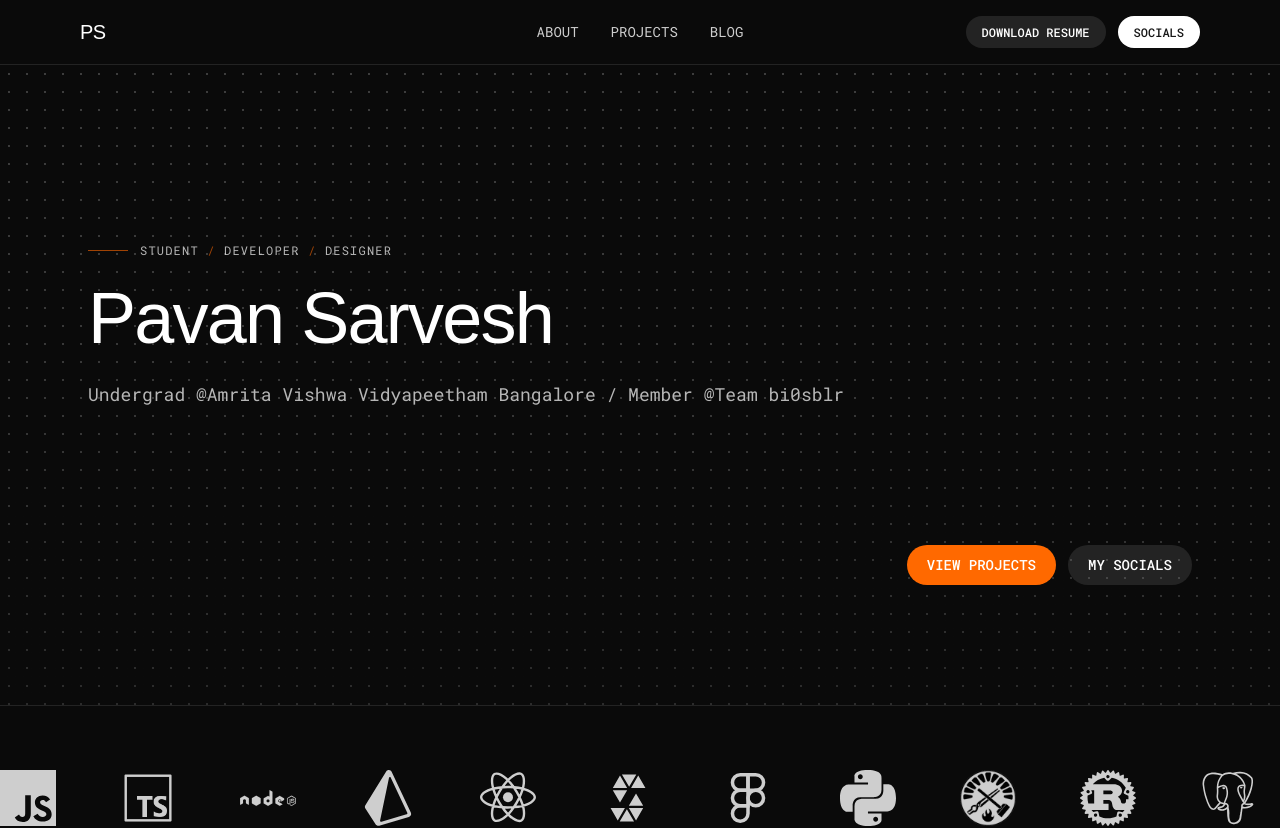
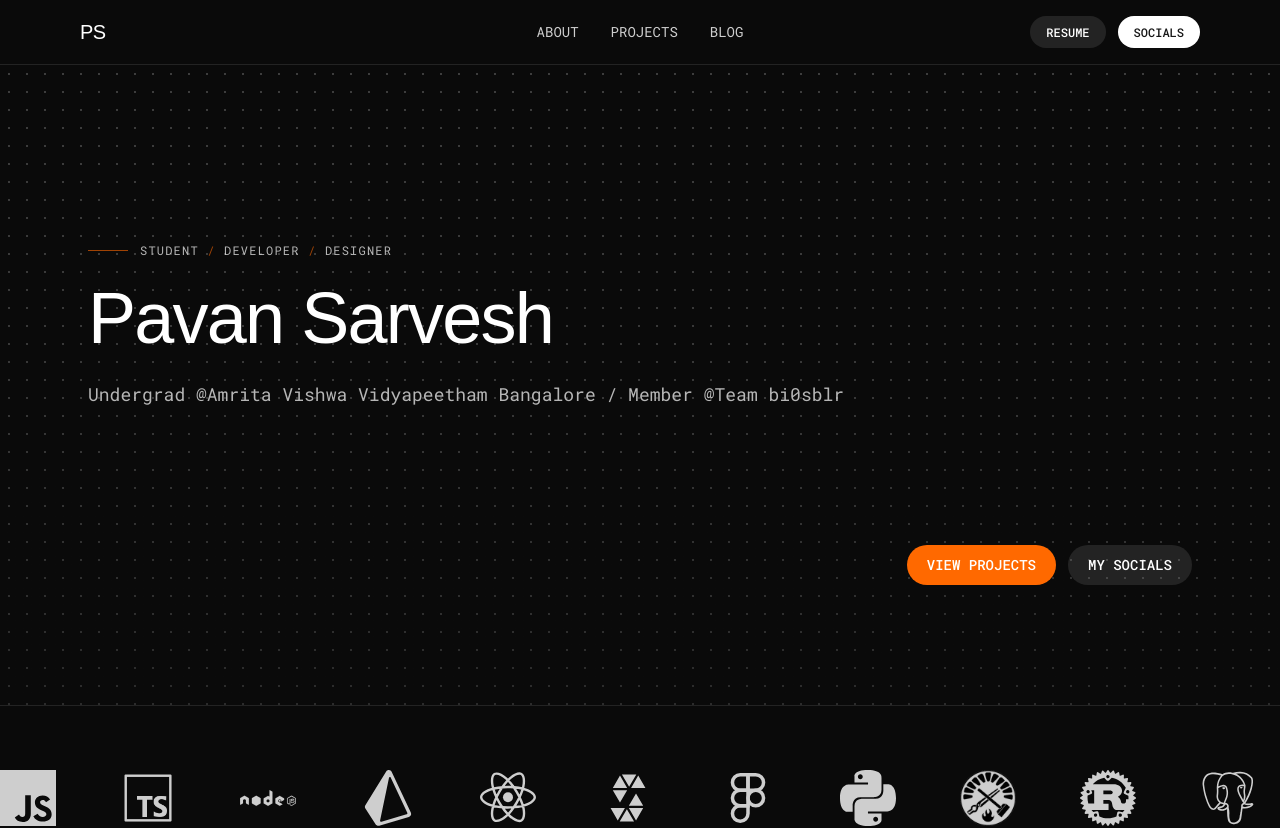
Before and after one commit to pavansarvesh/folio2k26, a React (Vite) app: page / in a window 1280 px wide. Shown: the top 828 px of the page. Built offline with nearby package versions, Linux system fonts and the light colour scheme; no server answers; a web font is replaced by a local one.

Commit message:
code: resume button change

```diff
--- a/src/components/Navbar.tsx
+++ b/src/components/Navbar.tsx
@@ -52,7 +52,7 @@ const Navbar = () => {
 						to='/resume'
 						className='hidden rounded-full bg-white/10 px-4 py-2 text-xs font-medium text-white hover:bg-white/15 sm:inline-flex'
 					>
-						DOWNLOAD RESUME
+						RESUME
 					</NavLink>
 					<NavLink to='/socials' end className={socialsPillClass}>
 						SOCIALS
```
